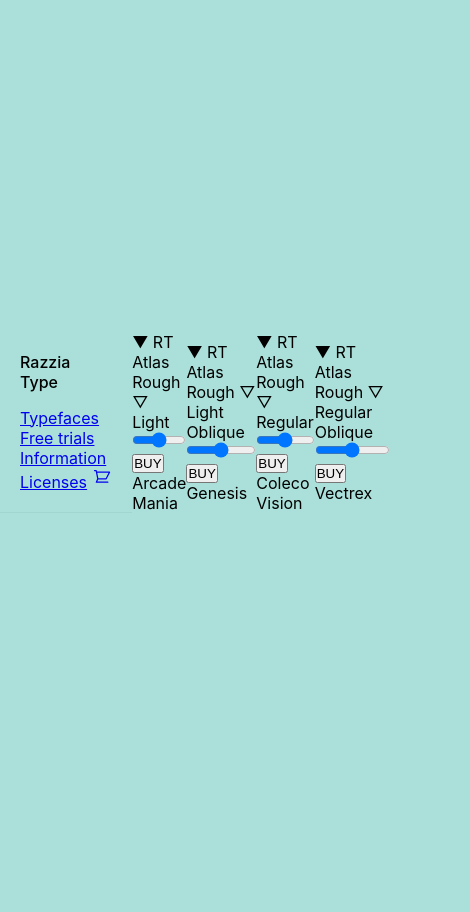
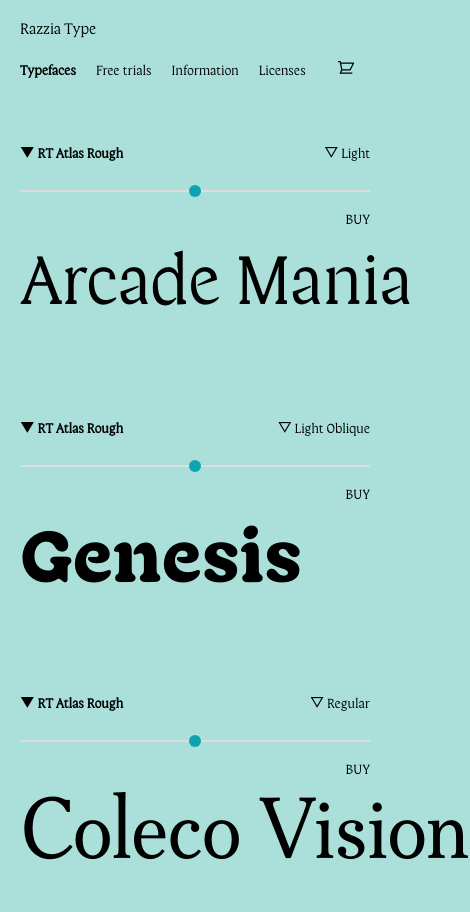
Before and after one commit to mikeyokei/Mikey-Type-Vault, a plain HTML site: page index.html in a window 390 px wide. Shown: the top 912 px of the page, 470 px wide, since content can reach past the window. Before the commit the page ends 844 px from the top, so only its background shows below. Drawn offline with Linux system fonts and the light colour scheme.

Commit message:
Update style.css

```diff
--- a/style.css
+++ b/style.css
@@ -1,7 +1,7 @@
 /* Font definitions */
 @font-face {
     font-family: 'Otique';
-    src: url('fonts/Otique-Text.otf') format('opentype');
+    src: url('fonts/Otique-text.otf') format('opentype');
     font-weight: normal;
     font-style: normal;
 }
@@ -28,24 +28,12 @@
 }
 
 body {
-    font-family: -apple-system, BlinkMacSystemFont, sans-serif;
+    font-family: 'Otique', -apple-system, BlinkMacSystemFont, sans-serif;
     background-color: #AAE0D9;
     color: #000;
-    min-height: 100vh;
-    display: flex;
-    align-items: center;
-    justify-content: center;
-}
-
-/* Main container */
-.type-tester {
-    width: 100%;
-    max-width: 900px;
-    background-color: #fff;
-    border-radius: 8px;
-    overflow: hidden;
-    box-shadow: 0 4px 12px rgba(0, 0, 0, 0.05);
-    margin: 20px;
+    padding: 0 20px;
+    max-width: 1200px;
+    margin: 0 auto;
 }
 
 /* Header styles */
@@ -53,128 +41,175 @@
     display: flex;
     justify-content: space-between;
     align-items: center;
-    padding: 20px;
-    border-bottom: 1px solid rgba(0, 0, 0, 0.05);
+    padding: 20px 0;
+    margin-bottom: 40px;
 }
 
 .brand {
     font-size: 16px;
-    font-weight: 500;
+    font-weight: normal;
 }
 
-.controls {
+.menu {
     display: flex;
-    gap: 16px;
+    gap: 20px;
+    align-items: center;
 }
 
-/* Dropdown and button styles */
-select {
-    padding: 8px 12px;
-    border: 1px solid #eee;
-    border-radius: 4px;
-    background-color: white;
+.menu a {
+    color: #000;
+    text-decoration: none;
+    font-size: 14px;
+    font-weight: normal;
+}
+
+.menu a.active {
+    font-weight: bold;
+}
+
+.cart-icon {
+    margin-left: 10px;
+}
+
+/* Typeface section styles */
+.typeface-section {
+    margin-bottom: 60px;
+}
+
+.typeface-controls {
+    display: flex;
+    align-items: center;
+    justify-content: space-between;
+    margin-bottom: 10px;
+}
+
+.weight-options {
+    display: flex;
+    gap: 20px;
+}
+
+.weight-option {
     font-size: 14px;
     cursor: pointer;
 }
 
-.weight-btn {
-    padding: 8px 12px;
-    background-color: #0FA3B1;
-    color: white;
+.weight-option.active {
+    font-weight: bold;
+}
+
+.slider-container {
+    flex-grow: 1;
+    padding: 0 40px;
+}
+
+.weight-slider {
+    width: 100%;
+    height: 2px;
+    background: #ddd;
+    -webkit-appearance: none;
+    appearance: none;
+    outline: none;
+}
+
+.weight-slider::-webkit-slider-thumb {
+    -webkit-appearance: none;
+    appearance: none;
+    width: 12px;
+    height: 12px;
+    border-radius: 50%;
+    background: #0FA3B1;
+    cursor: pointer;
+}
+
+.weight-slider::-moz-range-thumb {
+    width: 12px;
+    height: 12px;
+    border-radius: 50%;
+    background: #0FA3B1;
+    cursor: pointer;
     border: none;
-    border-radius: 4px;
+}
+
+.buy-btn {
+    background: none;
+    border: none;
+    font-family: 'Otique', sans-serif;
     font-size: 14px;
     cursor: pointer;
 }
 
-/* Text container */
-.text-container {
-    padding: 40px;
-    background-color: white;
-    min-height: 300px;
+.buy-btn:hover {
+    color: #0FA3B1;
 }
 
-#editable-text {
+/* Typeface display styles */
+.typeface-display {
+    width: 100%;
+    min-height: 120px;
+    padding: 10px 0;
+}
+
+.editable-text {
     width: 100%;
     outline: none;
-    font-family: 'Otique', sans-serif;
-    font-size: 72px;
-    line-height: 1.2;
-    letter-spacing: 0;
-    word-wrap: break-word;
+    font-size: 120px;
+    line-height: 1;
+    border: none;
+    background: transparent;
+    white-space: nowrap;
+    overflow: visible;
 }
 
-/* Controls panel */
-.controls-panel {
-    padding: 20px;
-    display: flex;
-    flex-wrap: wrap;
-    gap: 20px;
-    border-top: 1px solid rgba(0, 0, 0, 0.05);
+.editable-text.otique {
+    font-family: 'Otique', sans-serif;
 }
 
-.control-group {
-    display: flex;
-    flex-direction: column;
-    gap: 8px;
-    min-width: 120px;
-    flex: 1;
+.editable-text.sooper {
+    font-family: 'Sooper', sans-serif;
 }
 
-label {
-    font-size: 12px;
-    color: #666;
+.editable-text.cheltender {
+    font-family: 'Cheltender', sans-serif;
 }
 
-input[type="range"] {
-    width: 100%;
-    cursor: pointer;
-}
-
-.alignment-controls {
-    display: flex;
-    gap: 2px;
-}
-
-.align-btn {
-    background: none;
-    border: 1px solid #eee;
-    width: 40px;
-    height: 40px;
-    display: flex;
-    align-items: center;
-    justify-content: center;
-    cursor: pointer;
-    color: #666;
-}
-
-.align-btn.active {
-    background-color: #0FA3B1;
-    color: white;
-    border-color: #0FA3B1;
+.editable-text.pixel {
+    font-family: 'Otique', sans-serif; /* Using Otique as fallback until uploaded */
 }
 
 /* Responsive adjustments */
-@media (max-width: 600px) {
+@media (max-width: 768px) {
     .header {
         flex-direction: column;
         align-items: flex-start;
-        gap: 16px;
+        gap: 20px;
     }
 
-    .controls {
+    .menu {
         width: 100%;
+        flex-wrap: wrap;
     }
 
-    .font-selector, .weight-selector {
-        width: 100%;
+    .typeface-controls {
+        flex-direction: column;
+        align-items: flex-start;
+        gap: 15px;
     }
 
-    select, .weight-btn {
+    .weight-options {
         width: 100%;
+        justify-content: space-between;
     }
 
-    .controls-panel {
-        flex-direction: column;
+    .slider-container {
+        width: 100%;
+        padding: 0;
+    }
+
+    .buy-btn {
+        align-self: flex-end;
+    }
+
+    .editable-text {
+        font-size: 72px;
     }
 }
```
